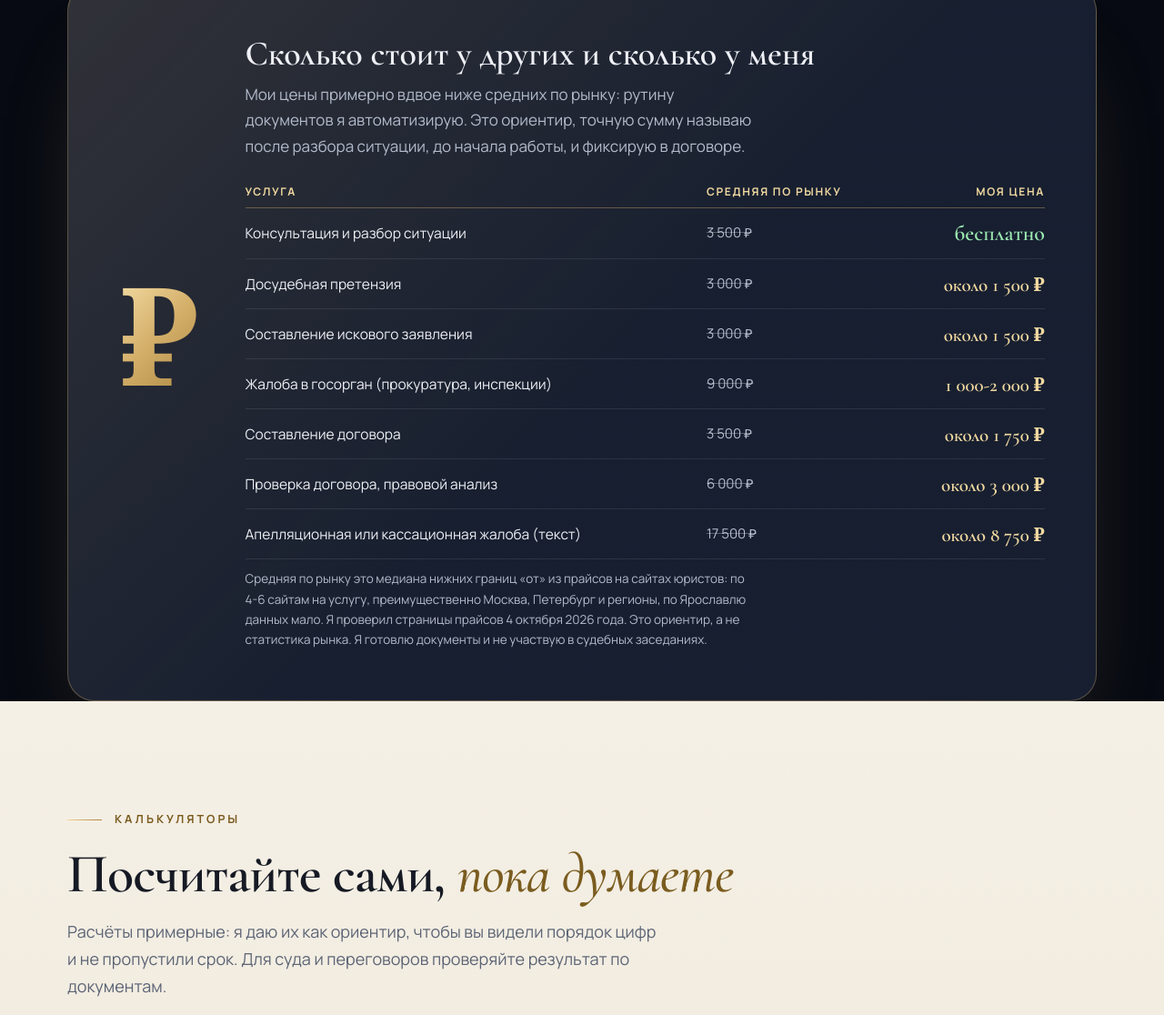
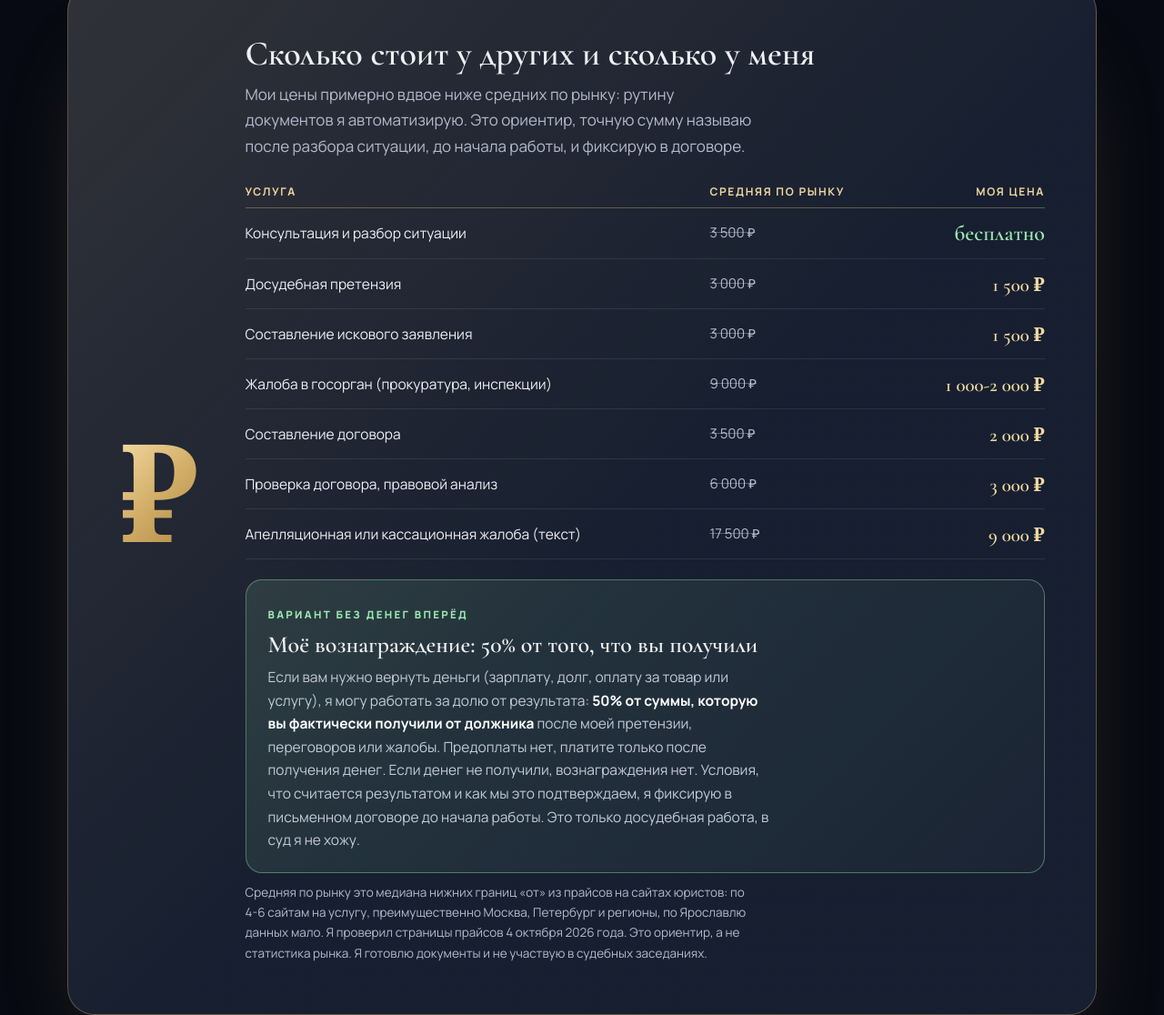
Before and after one commit to yurist-yaroslavl/yurist-yaroslavl.github.io, a plain HTML site: page index.html in a window 1280 px wide. Shown: the part 5206-6322 px from the top of the page at 91% size. Drawn offline with Linux system fonts and the light colour scheme.

Commit message:
feat: публикация страницы

```diff
--- a/index.html
+++ b/index.html
@@ -198,6 +198,11 @@ h2 em{font-style:italic;color:var(--gold2);font-weight:500}
 .pt td.free{color:#9be8b0;font-size:24px}
 .pt th:nth-child(2){padding-left:12px}.pt th:last-child{text-align:right;padding-left:12px}
 @media(max-width:640px){.pt{font-size:14.5px}.pt td.my{font-size:17px;white-space:normal}.pt td.mk{white-space:normal}}
+.sf{margin:22px 0 4px;padding:22px 24px;border-radius:18px;background:linear-gradient(135deg,rgba(155,232,176,.13),rgba(155,232,176,.03));border:1px solid rgba(155,232,176,.4)}
+.sfk{display:inline-block;font-size:11.5px;font-weight:800;letter-spacing:.2em;text-transform:uppercase;color:#9be8b0;margin-bottom:8px}
+.sf h4{font:600 26px/1.15 var(--serif);margin:0 0 8px;color:#eef0f5}
+.sf p{margin:0;font-size:15.5px;color:#c4cad8}
+.sf b{color:#fff}
 .pbox .pn{font-size:13.5px;margin-top:10px}
 /* КАЛЬКУЛЯТОРЫ - светлая «слоновая кость» для контраста */
 .calc{background:linear-gradient(180deg,var(--ivory),var(--ivory2));color:var(--dtx)}
@@ -397,13 +402,16 @@ footer .warn{font-size:12.5px;line-height:1.6;max-width:640px}
  <p>Мои цены примерно вдвое ниже средних по рынку: рутину документов я автоматизирую. Это ориентир, точную сумму называю после разбора ситуации, до начала работы, и фиксирую в договоре.</p>
  <table class="pt"><thead><tr><th>Услуга</th><th>Средняя по рынку</th><th>Моя цена</th></tr></thead><tbody>
  <tr><td>Консультация и разбор ситуации</td><td class="mk">3 500 ₽</td><td class="my free">бесплатно</td></tr>
- <tr><td>Досудебная претензия</td><td class="mk">3 000 ₽</td><td class="my">около 1 500 ₽</td></tr>
- <tr><td>Составление искового заявления</td><td class="mk">3 000 ₽</td><td class="my">около 1 500 ₽</td></tr>
+ <tr><td>Досудебная претензия</td><td class="mk">3 000 ₽</td><td class="my">1 500 ₽</td></tr>
+ <tr><td>Составление искового заявления</td><td class="mk">3 000 ₽</td><td class="my">1 500 ₽</td></tr>
  <tr><td>Жалоба в госорган (прокуратура, инспекции)</td><td class="mk">9 000 ₽</td><td class="my">1 000-2 000 ₽</td></tr>
- <tr><td>Составление договора</td><td class="mk">3 500 ₽</td><td class="my">около 1 750 ₽</td></tr>
- <tr><td>Проверка договора, правовой анализ</td><td class="mk">6 000 ₽</td><td class="my">около 3 000 ₽</td></tr>
- <tr><td>Апелляционная или кассационная жалоба (текст)</td><td class="mk">17 500 ₽</td><td class="my">около 8 750 ₽</td></tr>
+ <tr><td>Составление договора</td><td class="mk">3 500 ₽</td><td class="my">2 000 ₽</td></tr>
+ <tr><td>Проверка договора, правовой анализ</td><td class="mk">6 000 ₽</td><td class="my">3 000 ₽</td></tr>
+ <tr><td>Апелляционная или кассационная жалоба (текст)</td><td class="mk">17 500 ₽</td><td class="my">9 000 ₽</td></tr>
  </tbody></table>
+ <div class="sf"><span class="sfk">Вариант без денег вперёд</span>
+ <h4>Моё вознаграждение: 50% от того, что вы получили</h4>
+ <p>Если вам нужно вернуть деньги (зарплату, долг, оплату за товар или услугу), я могу работать за долю от результата: <b>50% от суммы, которую вы фактически получили от должника</b> после моей претензии, переговоров или жалобы. Предоплаты нет, платите только после получения денег. Если денег не получили, вознаграждения нет. Условия, что считается результатом и как мы это подтверждаем, я фиксирую в письменном договоре до начала работы. Это только досудебная работа, в суд я не хожу.</p></div>
  <p class="pn">Средняя по рынку это медиана нижних границ «от» из прайсов на сайтах юристов: по 4-6 сайтам на услугу, преимущественно Москва, Петербург и регионы, по Ярославлю данных мало. Я проверил страницы прайсов 4 октября 2026 года. Это ориентир, а не статистика рынка. Я готовлю документы и не участвую в судебных заседаниях.</p></div>
 </div></div></section>
 
```
